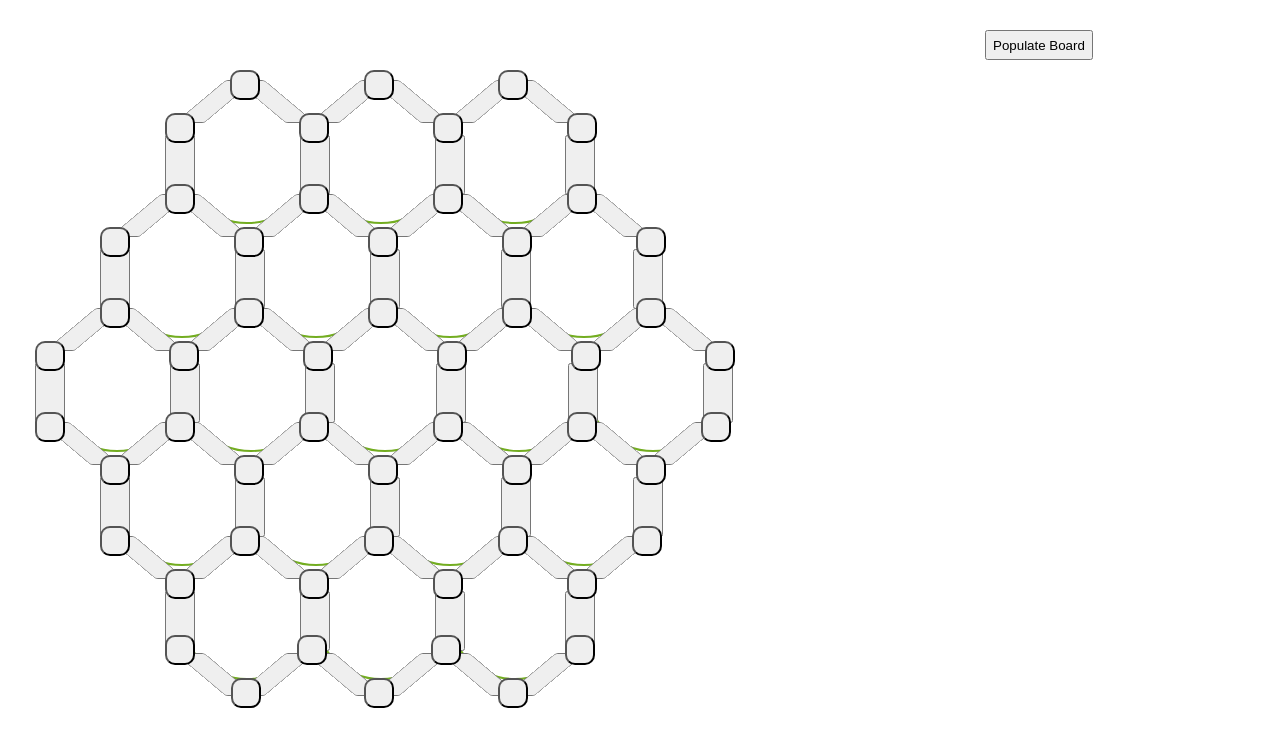
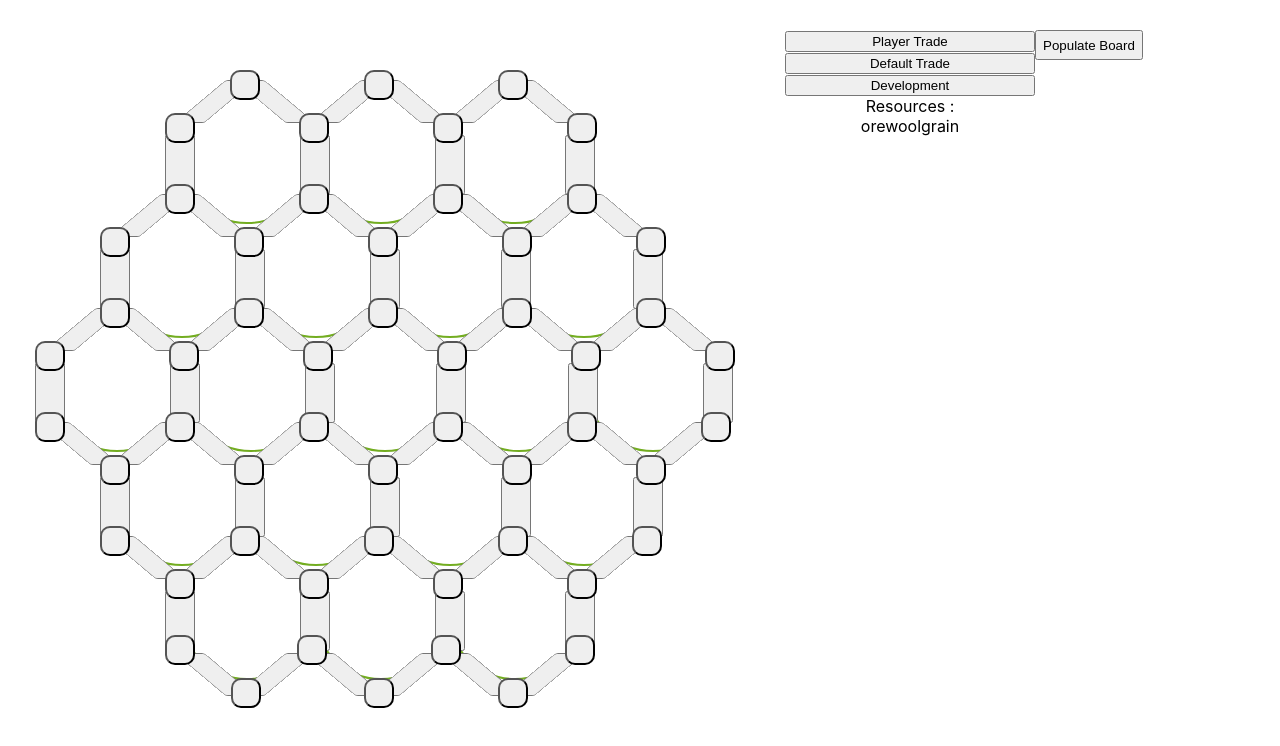
Before and after one commit to woqs/react_catan, a React (Create React App) app: page / in a window 1280 px wide. Shown: the top 746 px of the page. Built offline with nearby package versions, Linux system fonts and the light colour scheme.

Commit message:
feat: add the notions of player, dev cards, upgrade the available actions

```diff
--- a/src/atom/Action.tsx
+++ b/src/atom/Action.tsx
@@ -5,8 +5,8 @@ function Action(prop: {title: string, resources: Array<Resource>, onClick: Calla
     const { title, resources, onClick } = prop
     return (
         <div>
-            <div>{title} <button type="button" onClick={() => onClick()}>Build</button></div>
-            <div>Resources : </div>
+            <div><button style={{width:'100%'}} type="button" onClick={() => onClick()}>{title}</button></div>
+            { resources.length > 0 && <div>Resources : <br/>{resources.map((resource) => { return resource })}</div> }
         </div>
     );
 }
--- a/src/atom/Village.tsx
+++ b/src/atom/Village.tsx
@@ -1,10 +1,5 @@
 import { CSSProperties } from "react";
-import { ClickableItem } from "../domain/ClickableItem";
-import { VillageStatus } from "../domain/VillagesStatus";
-
-export function isInstanceOfVillage(object: ClickableItem) {
-    return 'level' in object
-}
+import { VillageStatus } from "../domain/ClickableItem";
 
 function Village(prop: {
     style?: CSSProperties,
--- a/src/domain/ClickableItem.ts
+++ b/src/domain/ClickableItem.ts
@@ -4,3 +4,11 @@ export interface ClickableItem {
     id: number;
     isSelected: boolean;
 }
+
+export interface VillageStatus extends ClickableItem {
+    level: number;
+}
+
+export function isInstanceOfVillage(object: ClickableItem) {
+    return 'level' in object
+}
--- /dev/null
+++ b/src/domain/Development.ts
@@ -0,0 +1,23 @@
+export const KNIGHT = "knight"
+export const PROGRESS = "progress"
+export const VICTORY_POINT = "victory point"
+
+export type Development =
+    | typeof KNIGHT
+    | typeof PROGRESS
+    | typeof VICTORY_POINT
+
+function generateStartingDevelopmentCards(): Array<Development> {
+    const cards = Array<Development>()
+    for (let i=0; i<14; i++) {
+        cards.push(KNIGHT)
+    }
+    for (let i=0; i<6; i++) {
+        cards.push(PROGRESS)
+    }
+    for (let i=0; i<5; i++) {
+        cards.push(VICTORY_POINT)
+    }
+    return cards
+}
+export default generateStartingDevelopmentCards
--- /dev/null
+++ b/src/domain/Player.ts
@@ -0,0 +1,27 @@
+export const PLAYER_RED = "player_red"
+export const PLAYER_BLUE = "player_blue"
+export const PLAYER_YELLOW = "player_yellow"
+
+export interface Player {
+    color: string
+    cards?: Array<string>
+    availableRoads: number
+    availableSettlements: number
+    availableCities: number
+    playedItems?: Array<string>
+}
+
+const PlayerColors = [
+    PLAYER_BLUE,
+    PLAYER_RED,
+    PLAYER_YELLOW
+]
+
+function generatePlayers(numberOfPlayers: number): Array<Player> {
+    const players = Array<Player>()
+    for (let i=0; i < numberOfPlayers; i++) {
+        players.push({availableRoads: 15, availableSettlements: 5, availableCities: 4, color: PlayerColors[i]})
+    }
+    return players
+}
+export default generatePlayers
--- a/src/domain/VillagesStatus.ts
+++ b/src/domain/VillagesStatus.ts
@@ -1,8 +1,4 @@
-import { ClickableItem } from "./ClickableItem"
-
-export interface VillageStatus extends ClickableItem {
-    level: number;
-}
+import { VillageStatus } from "./ClickableItem"
 
 export function initiateVillagesStatus()
 {
--- a/src/molecule/AvailableActions.tsx
+++ b/src/molecule/AvailableActions.tsx
@@ -1,26 +1,40 @@
 import React, { Dispatch, SetStateAction } from "react"
 import Action from "../atom/Action";
-import { isInstanceOfVillage } from "../atom/Village";
-import { ClickableItem } from "../domain/ClickableItem";
+import { ClickableItem, isInstanceOfVillage, VillageStatus } from "../domain/ClickableItem";
+import { Player } from "../domain/Player";
+import { BRICK, GRAIN, LUMBER, ORE, WOOL } from "../domain/Resource";
 
-function AvailableActions(prop:{selectedState: [ClickableItem|undefined, Dispatch<SetStateAction<ClickableItem|undefined>>]}): JSX.Element
-{
-    const { selectedState } = prop
+function AvailableActions(prop:{
+    selectedState: [ClickableItem|undefined, Dispatch<SetStateAction<ClickableItem|undefined>>],
+    player: Player
+}): JSX.Element {
+    const { selectedState, player } = prop
     const [ selectedItem, setSelectedItem ] = selectedState
     return(
-        <div style={{width:'200px',height:'400px'}}>
+        <div style={{width:'250px',height:'400px'}}>
+            <div>
+                <Action title="Player Trade" resources={[]} onClick={() => {}} />
+                <Action title="Default Trade" resources={[]} onClick={() => {}} />
+                <Action title="Development" resources={[ORE, WOOL, GRAIN]} onClick={() => {}} />
+            </div>
             {selectedItem &&
             <>
                 {selectedItem.owner &&
                 <div>
-                    {isInstanceOfVillage(selectedItem)}
+                    {isInstanceOfVillage(selectedItem) && selectedItem.owner === player.color && (selectedItem as VillageStatus).level < 2 &&
+                        <Action title="Build City" resources={[ORE, ORE, ORE, GRAIN, GRAIN]} onClick={() => {}} />
+                    }
                     {!isInstanceOfVillage(selectedItem) && selectedItem.owner}
                 </div>
                 }
                 {!selectedItem.owner &&
                 <div>
-                    {isInstanceOfVillage(selectedItem)}
-                    {!isInstanceOfVillage(selectedItem) && <Action title="Road" resources={[]} onClick={() => {}} />}
+                    {isInstanceOfVillage(selectedItem) && <Action title="Build Settlement" resources={[BRICK, LUMBER, WOOL, GRAIN]} onClick={() => {
+                        const item = {...selectedItem}
+                        item.owner=player.color
+                        setSelectedItem(item)
+                    }} />}
+                    {!isInstanceOfVillage(selectedItem) && <Action title="Build Road" resources={[BRICK, LUMBER]} onClick={() => {}} />}
                 </div>
                 }
             </>
--- a/src/molecule/Board.tsx
+++ b/src/molecule/Board.tsx
@@ -1,9 +1,9 @@
 import React, { Dispatch, SetStateAction } from "react"
 import Cell from "../atom/Cell"
 import '../App.css';
-import Village, { isInstanceOfVillage } from "../atom/Village";
-import { getArroundVillagesIds, VillageStatus } from "../domain/VillagesStatus";
-import { ClickableItem } from "../domain/ClickableItem";
+import Village from "../atom/Village";
+import { getArroundVillagesIds } from "../domain/VillagesStatus";
+import { ClickableItem, isInstanceOfVillage, VillageStatus } from "../domain/ClickableItem";
 import Road from "../atom/Road";
 import { RoadStatus } from "../domain/RoadStatus";
 import { Resource } from "../domain/Resource";
--- a/src/organism/BoardGame.tsx
+++ b/src/organism/BoardGame.tsx
@@ -1,9 +1,11 @@
 import React, { useState } from "react"
-import { ClickableItem } from "../domain/ClickableItem";
+import { ClickableItem, VillageStatus } from "../domain/ClickableItem";
+import generateStartingDevelopmentCards, { Development } from "../domain/Development";
+import generatePlayers, { Player } from "../domain/Player";
 import GenerateBoardProductionCells from "../domain/ProductionCell";
 import { Resource } from "../domain/Resource";
 import { initiateRoadStatus, RoadStatus } from "../domain/RoadStatus";
-import { initiateVillagesStatus, VillageStatus } from "../domain/VillagesStatus";
+import { initiateVillagesStatus } from "../domain/VillagesStatus";
 import AvailableActions from "../molecule/AvailableActions";
 import Board from "../molecule/Board";
 
@@ -14,6 +16,10 @@ function BoardGame(): JSX.Element
     const [roadStatuses, setRoadStatuses] = useState<Array<RoadStatus>>(initiateRoadStatus())
     const [selectedItem, setSelectedItem] = useState<ClickableItem>()
 
+    const [players, setPlayers] = useState<Array<Player>>(generatePlayers(3))
+    const [developmentCards, setDevelopmentCards] = useState<Array<Development>>(generateStartingDevelopmentCards())
+    const [currentPlayer, setCurrentPlayer] = useState<Player>(players[0])
+
     return (
         <div style={{display:'flex', marginTop:'30px'}} >
             <Board
@@ -22,7 +28,7 @@ function BoardGame(): JSX.Element
                 roadStatusState={[roadStatuses, setRoadStatuses]}
                 selectedItemSetter={setSelectedItem}
             />
-            <AvailableActions selectedState={[selectedItem, setSelectedItem]} />
+            <AvailableActions selectedState={[selectedItem, setSelectedItem]} player={currentPlayer} />
             <button
                 style={{height:'30px'}}
                 onClick={() => {
```
